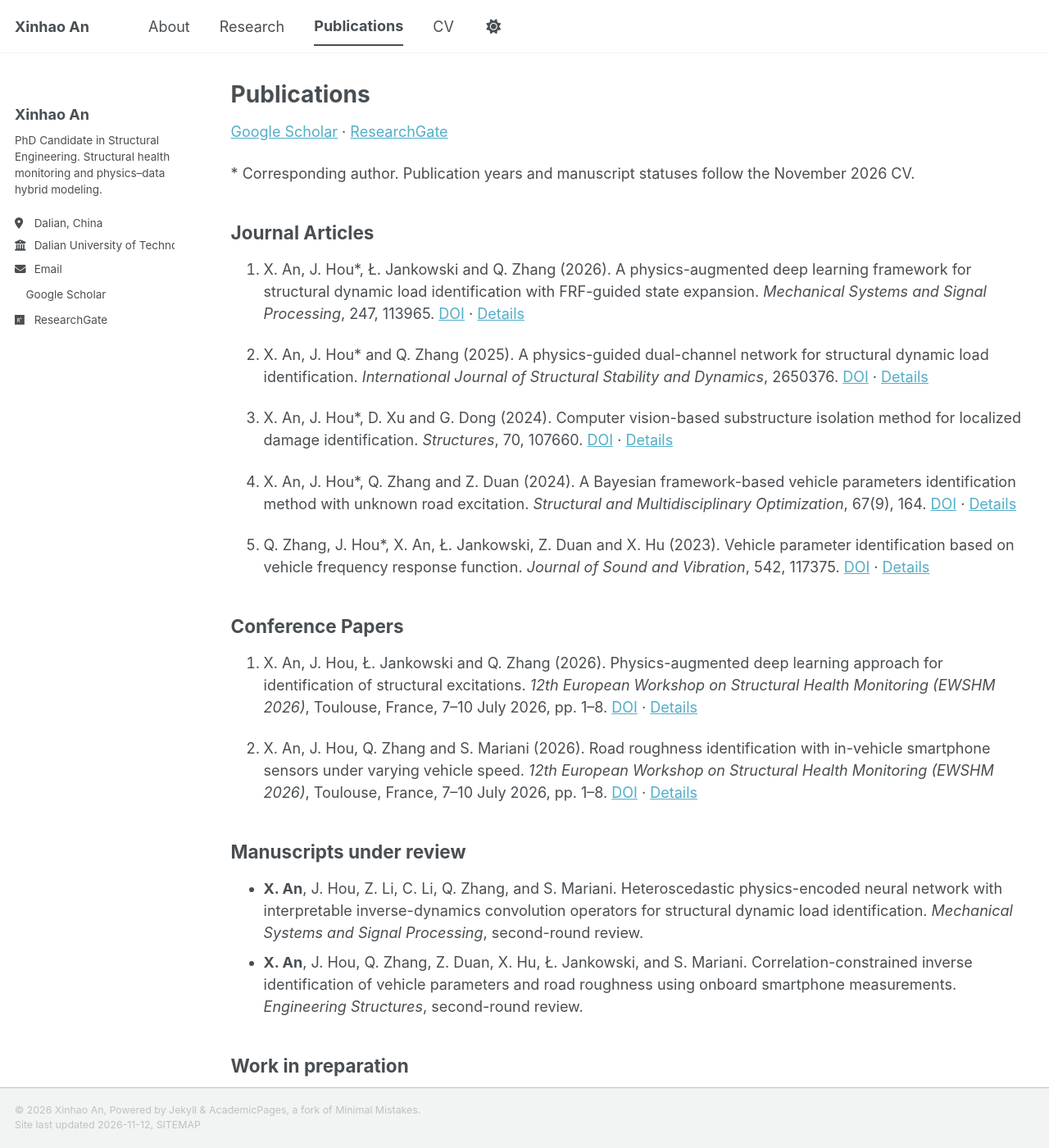
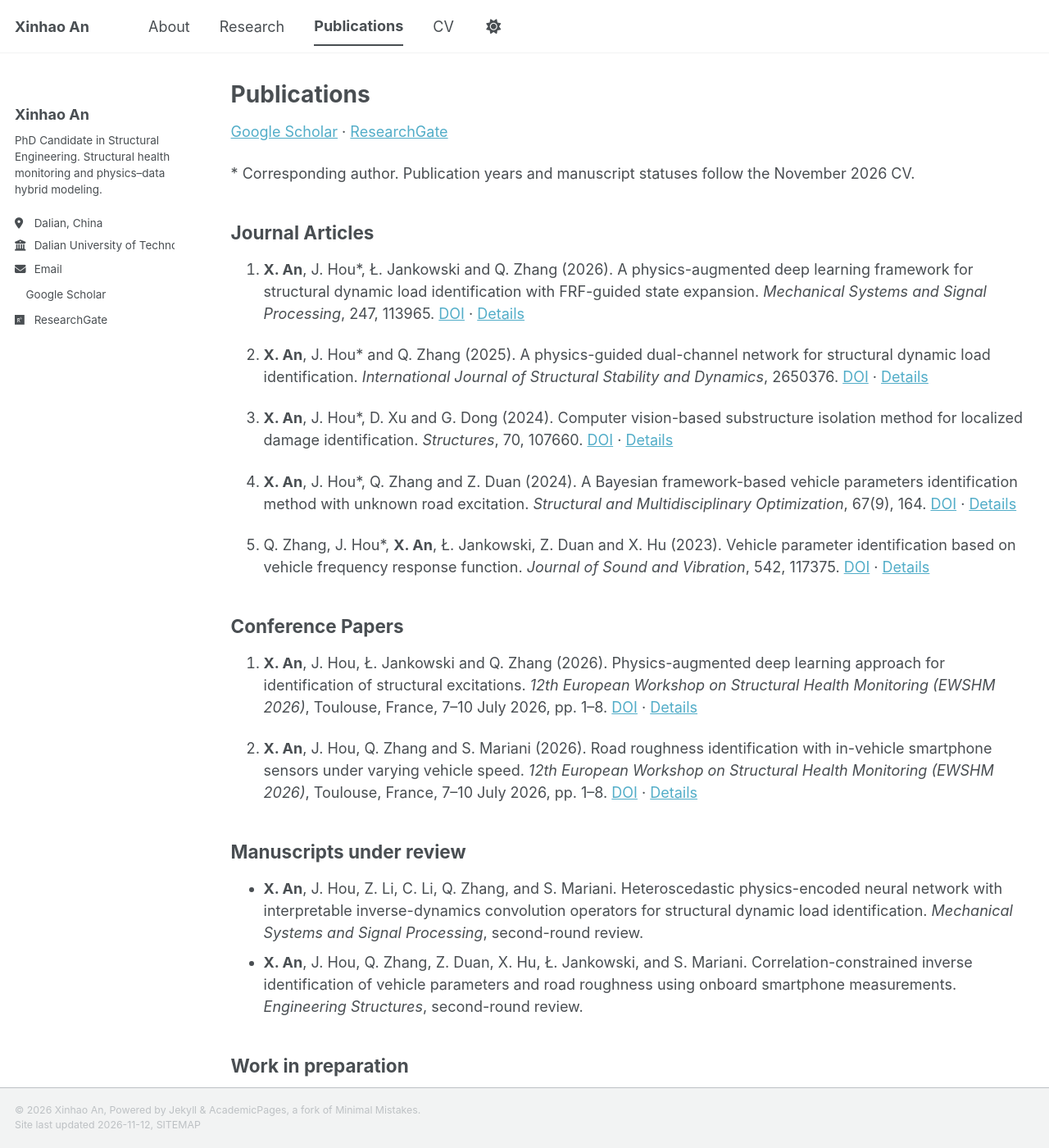
Before and after one commit to xinhao-an/xinhao-an.github.io, a Jekyll site: the page built from _pages/publications.html, in a window 1280 px wide and 1400 px high. Shown: the whole window at 82% size. Built offline with Jekyll 4.4.1, drawn with Linux system fonts in a browser that asks for light colours; a script bundle is joined from its source files by our own code; a style sheet for code colours, icons or effects is not loaded.

```diff
--- a/_pages/publications.html
+++ b/_pages/publications.html
@@ -13,7 +13,7 @@ author_profile: true
   <h2>{{ category[1].title }}</h2>
   <ol>
     {% for post in papers %}
-    <li><p>{{ post.citation }} <a href="{{ post.paperurl | escape }}">DOI</a> · <a href="{{ post.url | relative_url }}">Details</a></p></li>
+    <li><p>{{ post.citation | replace: "X. An", "<strong>X. An</strong>" }} <a href="{{ post.paperurl | escape }}">DOI</a> · <a href="{{ post.url | relative_url }}">Details</a></p></li>
     {% endfor %}
   </ol>
   {% endif %}
```
